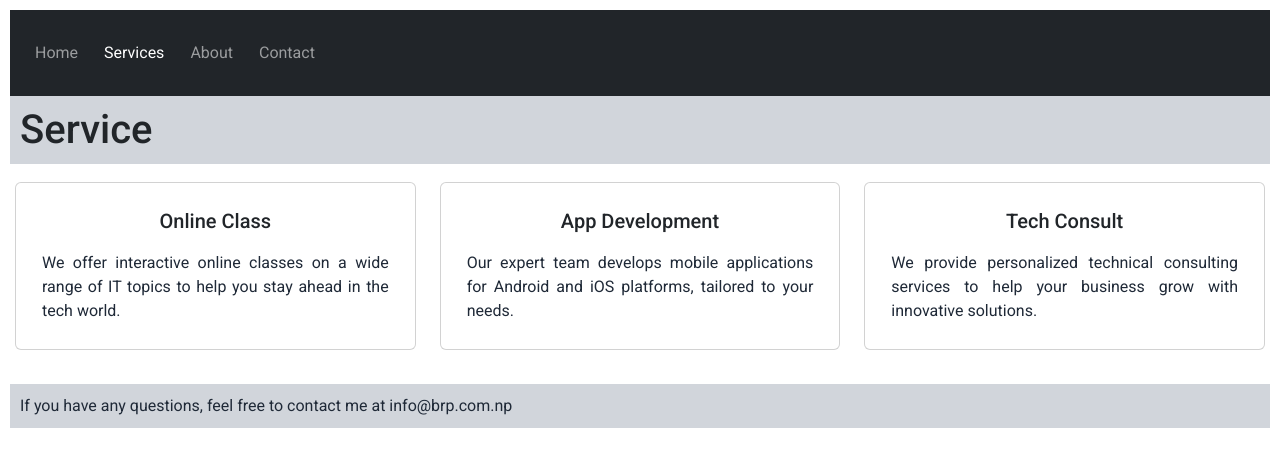
After one commit to technologychannel/DjangoStaticFile, a Django app: page /service in a window 1280 px wide. The commit adds this page. Shown: the top 467 px of the page. Run offline with Django 5.2, Linux system fonts and the light colour scheme.

Commit message:
Personal Site

```diff
--- a/brpapp/static/brpapp/css/style.css
+++ b/brpapp/static/brpapp/css/style.css
@@ -1,3 +1,71 @@
-body{
-    background-color: green;
+@import url('https://fonts.googleapis.com/css2?family=Roboto:ital,wght@0,100;0,300;0,400;0,500;0,700;0,900;1,100;1,300;1,400;1,500;1,700;1,900&display=swap');
+
+*{
+    font-family: 'Roboto';
+    padding: 5px;
+    color: #1f2937;
 }
+h1{
+    background-color:#d1d5db;
+    color:  #1f2937;
+    padding: 10px;
+    margin-top: 10px;
+}
+p{
+    text-align: justify;
+    font-size: 17;
+}
+#info{
+    background-color: #d1d5db;
+    padding: 10px;
+}
+
+table {
+    width: 100%;
+    border-collapse: collapse;
+  }
+  td, th {
+    border: 1px solid #d1d5db;
+    text-align: left;
+    padding: 10px;
+  }
+.maininfo{
+    background-color: #d1d5db;
+}
+/* RGB: 0-255 */
+/* Hex: 0-9[A-F] */
+#me{
+    border-radius: 5px;
+}
+
+/*Social*/
+  .social {
+            display: flex;
+            justify-content: center;
+            gap: 20px; /* Space between each icon */
+            margin-top: 20px;
+        }
+
+        .social a {
+            text-decoration: none;
+            color: #333; /* Default color for icons */
+            font-size: 24px; /* Size of the icons */
+            transition: color 0.3s ease;
+        }
+
+        .social a:hover {
+            color: #0073b1; /* Change color on hover */
+        }
+
+        .social a:nth-child(1):hover {
+            color: #3b5998; /* Facebook */
+        }
+
+        .social a:nth-child(2):hover {
+            color: #0077b5; /* LinkedIn */
+        }
+
+        .social a:nth-child(3):hover {
+            color: #333; /* GitHub */
+        }
+/*End of Social*/
--- /dev/null
+++ b/brpapp/templates/brpapp/service.html
@@ -0,0 +1,78 @@
+{% load static %}
+<!DOCTYPE html>
+<html lang="en">
+<head>
+    <meta charset="UTF-8">
+    <meta name="viewport" content="width=device-width, initial-scale=1.0">
+    <title>Service</title>
+    <link rel="stylesheet" href="{% static 'brpapp/css/style.css' %}">
+    <link  href="https://cdn.jsdelivr.net/npm/bootstrap@5.3.3/dist/css/bootstrap.min.css" rel="stylesheet">
+    </style>
+</head>
+<body>
+
+
+<nav class="navbar navbar-expand-sm bg-dark navbar-dark">
+  <div class="container-fluid">
+    <ul class="navbar-nav">
+      <li class="nav-item">
+        <a class="nav-link" href="index.html" >Home</a>
+      </li>
+      <li class="nav-item">
+        <a class="nav-link active" href="service.html">Services</a>
+      </li>
+      <li class="nav-item">
+        <a class="nav-link" href="about.html">About</a>
+      </li>
+      <li class="nav-item">
+        <a class="nav-link" href="contact.html">Contact</a>
+      </li>
+    </ul>
+  </div>
+</nav>
+    <h1>Service</h1>
+    <div class="row">
+        <!-- Card 1: Online Class -->
+        <div class="col-md-4 mb-4">
+            <div class="card h-100">
+                <div class="card-body text-center">
+                    <h5 class="card-title">Online Class</h5>
+                    <p class="card-text">We offer interactive online classes on a wide range of IT topics to help you stay ahead in the tech world.</p>
+                </div>
+            </div>
+        </div>
+
+        <!-- Card 2: App Development -->
+        <div class="col-md-4 mb-4">
+            <div class="card h-100">
+                <div class="card-body text-center">
+                    <h5 class="card-title">App Development</h5>
+                    <p class="card-text">Our expert team develops mobile applications for Android and iOS platforms, tailored to your needs.</p>
+                </div>
+
+            </div>
+        </div>
+
+        <!-- Card 3: Tech Consult -->
+        <div class="col-md-4 mb-4">
+            <div class="card h-100">
+                <div class="card-body text-center">
+                    <h5 class="card-title">Tech Consult</h5>
+                    <p class="card-text">We provide personalized technical consulting services to help your business grow with innovative solutions.</p>
+                </div>
+
+            </div>
+        </div>
+      </div>
+
+
+    <p id="info">
+        If you have any questions, feel free to contact me at info@brp.com.np
+    </p>
+
+
+
+
+
+</body>
+</html>
--- a/brpapp/urls.py
+++ b/brpapp/urls.py
@@ -2,5 +2,6 @@ from . import views
 from django.urls import path
 
 urlpatterns = [
-    path('',views.index, name='home')
+    path('',views.index, name='home'),
+    path('service',views.service, name='home')
 ]
--- a/brpapp/views.py
+++ b/brpapp/views.py
@@ -4,3 +4,7 @@ from django.shortcuts import render
 
 def index(request):
     return render(request,"brpapp/index.html")
+
+
+def service(request):
+    return render(request,"brpapp/service.html")
```
Also changed, not shown: brpapp/templates/brpapp/index.html (+140 -9 lines).
